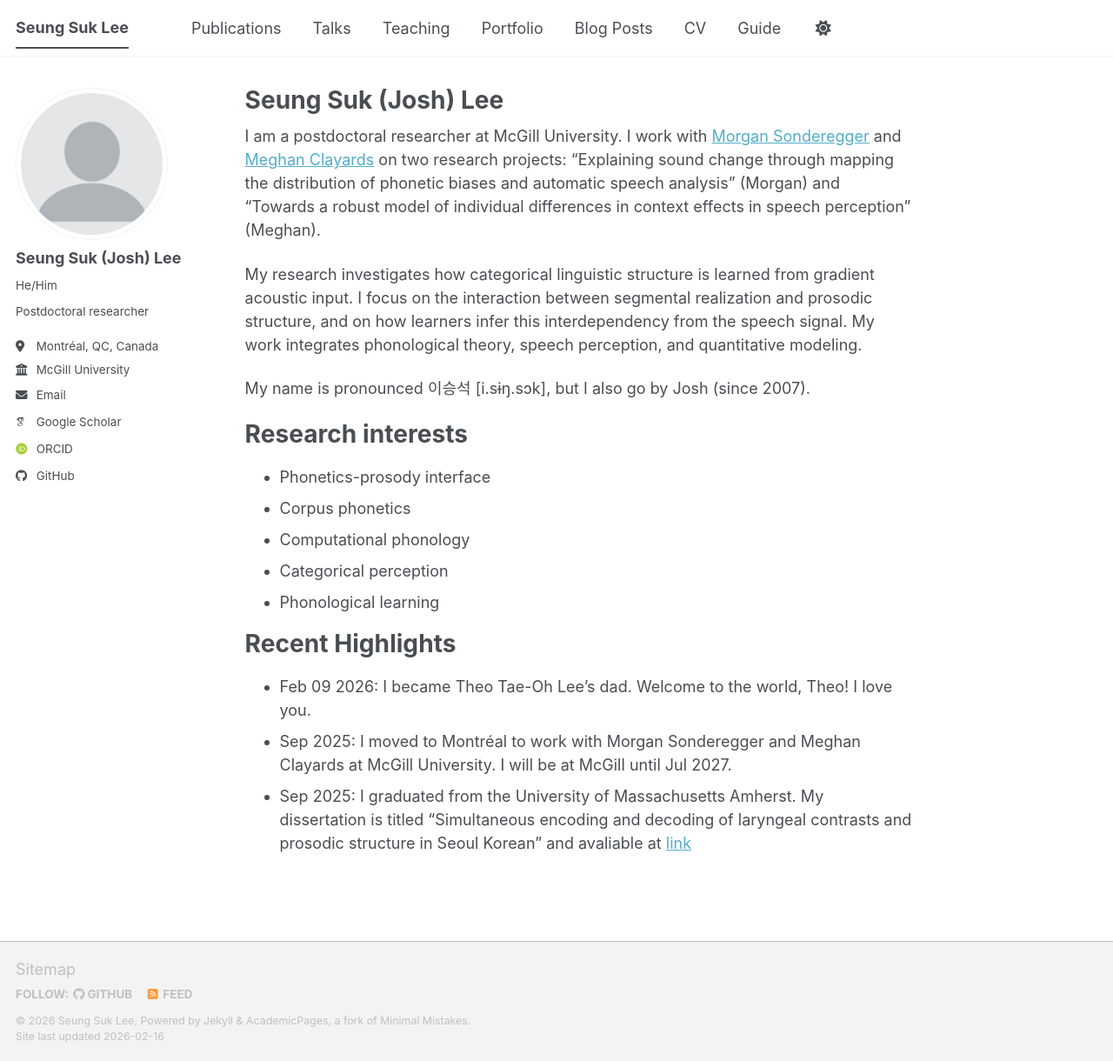
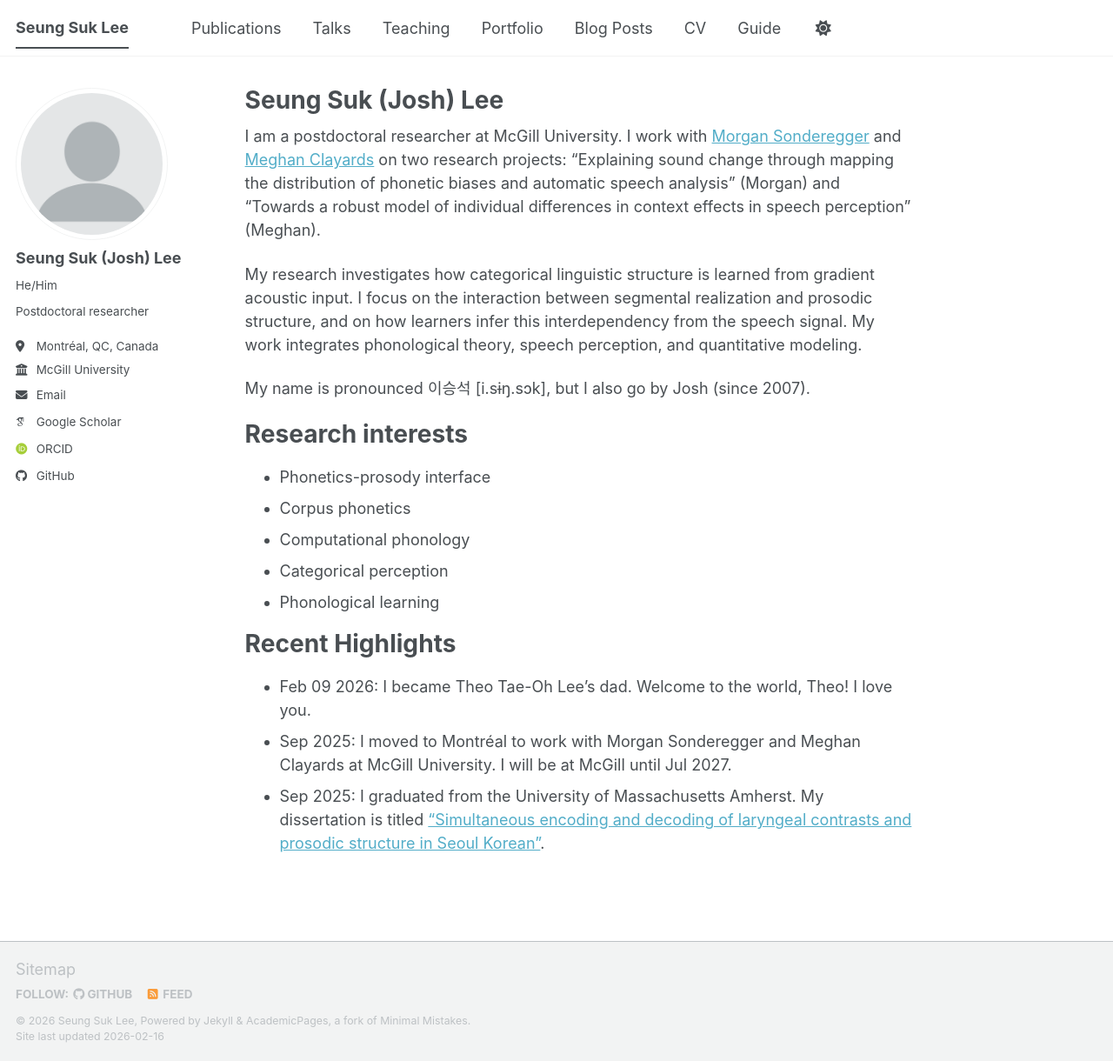
Before and after one commit to seungsuklee/seungsuklee.github.io, a Jekyll site: the page built from _pages/about.md, in a window 1280 px wide and 1220 px high. Shown: the whole window at 87% size. Built offline with Jekyll 4.4.1, drawn with Linux system fonts in a browser that asks for light colours; some web fonts are replaced; a script bundle is joined from its source files by our own code; library files that are not in the unit come from our copies.

Commit message:
Fix dissertation link formatting in about.md

```diff
--- a/_pages/about.md
+++ b/_pages/about.md
@@ -26,4 +26,4 @@ Recent Highlights
 ======
 - Feb 09 2026: I became Theo Tae-Oh Lee's dad. Welcome to the world, Theo! I love you.
 - Sep 2025: I moved to Montréal to work with Morgan Sonderegger and Meghan Clayards at McGill University. I will be at McGill until Jul 2027.
-- Sep 2025: I graduated from the University of Massachusetts Amherst. My dissertation is titled "Simultaneous encoding and decoding of laryngeal contrasts and prosodic structure in Seoul Korean" and avaliable at [link]("http://scholarworks.umass.edu/entities/publication/41642f97-305c-4742-906d-5a40abcc0eb3")
+- Sep 2025: I graduated from the University of Massachusetts Amherst. My dissertation is titled ["Simultaneous encoding and decoding of laryngeal contrasts and prosodic structure in Seoul Korean"]("http://scholarworks.umass.edu/entities/publication/41642f97-305c-4742-906d-5a40abcc0eb3").
```
